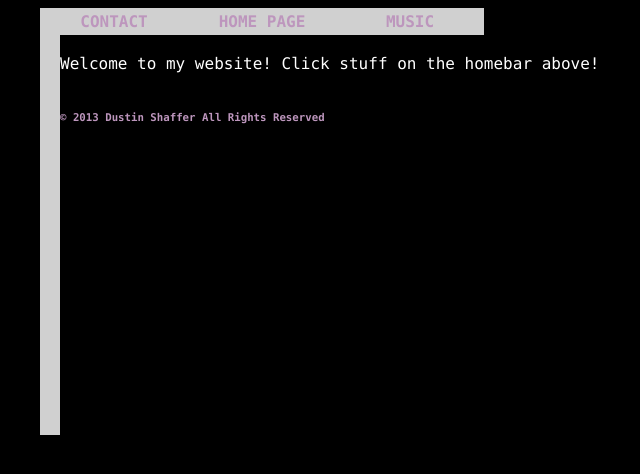
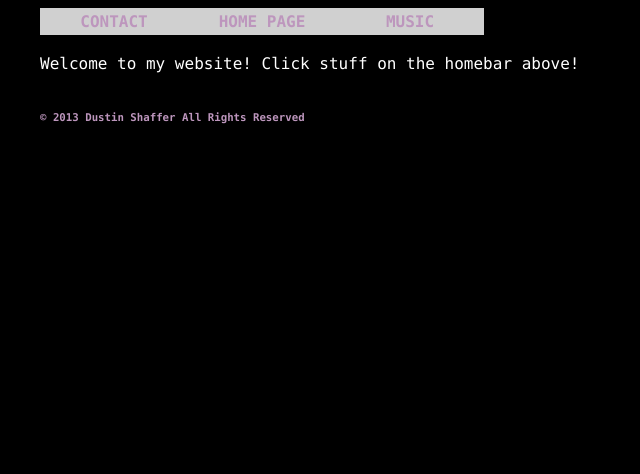
Before and after one commit to misterdustinface/misterdustinface.github.io, a Jekyll site: the page built from index.html, in a window 1280 px wide. Shown: the top 474 px of the page, without its empty margins (0-640 px from the left). Built offline with Jekyll 4.4.1, drawn with Linux system fonts in a browser that asks for light colours; comment, search, counter and statistics services are not loaded.

Commit message:
Update pagesHomebar.html

```diff
--- a/_includes/pagesHomebar.html
+++ b/_includes/pagesHomebar.html
@@ -8,6 +8,4 @@
   {% endfor %}
 </ul>
 
-<div class="vert-rect"></div>
-
 <br/>
```
